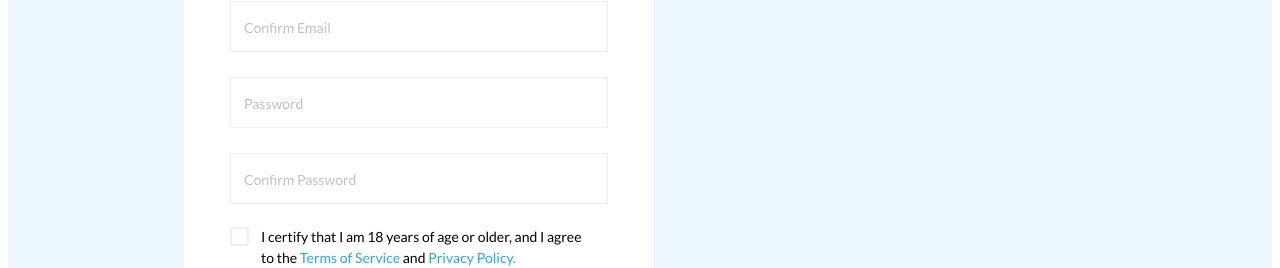
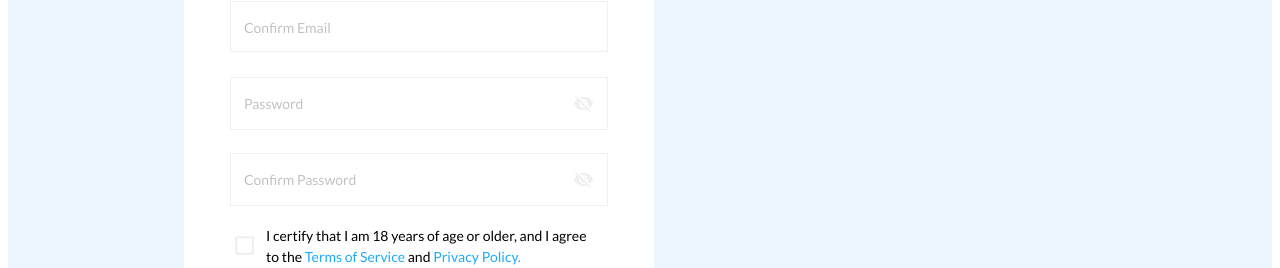
Before and after one commit to shestakova1806/employee-from, a React (Create React App) app: page / in a window 1280 px wide. Shown: the part 487-755 px from the top of the page. Built offline with nearby package versions, Linux system fonts and the light colour scheme.

Commit message:
feat: added input password

```diff
--- a/src/components/Controls/Controls.js
+++ b/src/components/Controls/Controls.js
@@ -1,5 +1,6 @@
 import { InputSmall } from "./InputSmall";
 import { InputBig } from "./InputBig";
+import { InputPassword } from "./InputPassword";
 import { Select } from "./Select";
 import { Checkbox } from "./Checkbox";
 import { Button } from "./Button";
@@ -7,6 +8,7 @@ import { Button } from "./Button";
 export const Controls = {
   InputSmall,
   InputBig,
+  InputPassword,
   Select,
   Checkbox,
   Button,
--- /dev/null
+++ b/src/components/Controls/InputPassword.js
@@ -0,0 +1,91 @@
+import React from "react";
+import { makeStyles } from "@material-ui/core";
+import OutlinedInput from "@material-ui/core/OutlinedInput";
+import InputLabel from "@material-ui/core/InputLabel";
+import FormHelperText from "@material-ui/core/FormHelperText";
+import FormControl from "@material-ui/core/FormControl";
+
+const useStyles = makeStyles({
+  root: {
+    "& .MuiInputBase-root": {
+      fontFamily: "Lato",
+      fontSize: "14px",
+    },
+    "& .MuiOutlinedInput-root": {
+      borderRadius: "0",
+      height: "53px",
+    },
+    "& .Mui-error": {
+      fontFamily: "Lato",
+      fontSize: "14px",
+    },
+    "& .MuiFormHelperText-root": {
+      fontFamily: "Lato",
+      fontSize: "12px",
+      lineHeight: "1em",
+      marginTop: "3px",
+      marginLeft: "5px",
+    },
+    "& .MuiFormLabel-root": {
+      fontFamily: "Lato",
+      fontSize: "14px",
+      color: "#C2C2C2",
+    },
+    "& .MuiFormLabel-root": {
+      fontFamily: "Lato",
+      fontSize: "14px",
+      color: "#C2C2C2",
+    },
+    "& .MuiOutlinedInput-notchedOutline": {
+      borderColor: "#EFEFEF",
+    },
+    width: "378px",
+    height: "47px",
+    padding: "0",
+  },
+  input: {
+    fontFamily: "Lato",
+    fontSize: "14px",
+  },
+});
+
+export const InputPassword = (props) => {
+  const classes = useStyles();
+  const {
+    name,
+    label,
+    value,
+    error = null,
+    onChange,
+    onBlur,
+    endAdornment,
+    type,
+  } = props;
+  console.log("Input -> error", error);
+
+  return (
+    <FormControl
+      className={classes.root}
+      variant="outlined"
+      {...(error && { error: true })}
+      InputProps={{
+        className: classes.input,
+      }}
+    >
+      <InputLabel>{label}</InputLabel>
+      <OutlinedInput
+        name={name}
+        label={label}
+        type={type}
+        value={value}
+        onBlur={onBlur}
+        onChange={onChange}
+        endAdornment={endAdornment}
+        InputProps={{
+          className: classes.input,
+        }}
+      />
+      {error && <FormHelperText>{error}</FormHelperText>}
+    </FormControl>
+  );
+};
--- a/src/components/Controls/Select.js
+++ b/src/components/Controls/Select.js
@@ -12,6 +12,8 @@ const useStyles = makeStyles({
   root: {
     "& .MuiInputBase-root": {
       height: "51px",
+      fontFamily: "Lato",
+      fontSize: "14px",
     },
     "& .MuiOutlinedInput-root": {
       borderRadius: "0",
--- a/src/components/pages/EmployeeForm.js
+++ b/src/components/pages/EmployeeForm.js
@@ -4,6 +4,10 @@ import { useFormik } from "formik";
 import * as yup from "yup";
 import { Controls } from "../Controls/Controls";
 import { makeStyles } from "@material-ui/core";
+import IconButton from "@material-ui/core/IconButton";
+import InputAdornment from "@material-ui/core/InputAdornment";
+import Visibility from "@material-ui/icons/Visibility";
+import VisibilityOff from "@material-ui/icons/VisibilityOff";
 
 const validationSchema = yup.object({
   firstName: yup
@@ -125,7 +129,6 @@ const useStyles = makeStyles({
     justifyContent: "center",
     alignItems: "center",
     padding: 0,
-    color: "FFFFFF",
     "& .MuiButton-label": {
       fontSize: "14px",
       fontWeight: "700",
@@ -136,9 +139,39 @@ const useStyles = makeStyles({
   blue: {
     color: "#1EAAFC",
   },
+  eye: {
+    "& .MuiSvgIcon-root": {
+      width: "21px",
+      height: "21px",
+    },
+    "& .MuiIconButton-root": {
+      color: "#EFEFEF",
+    },
+  },
 });
 
 const Form = (props) => {
+  const [values, setValues] = React.useState({
+    showPassword: false,
+    showConfirmPassword: false,
+  });
+
+  const handleClickShowPassword = () => {
+    setValues({ ...values, showPassword: !values.showPassword });
+  };
+
+  const handleClickShowConfirmPassword = () => {
+    setValues({ ...values, showConfirmPassword: !values.showConfirmPassword });
+  };
+
+  const handleMouseDownPassword = (event) => {
+    event.preventDefault();
+  };
+
+  const handleMouseDownConfirmPassword = (event) => {
+    event.preventDefault();
+  };
+
   const classes = useStyles();
 
   const formik = useFormik({
@@ -215,24 +248,54 @@ const Form = (props) => {
         />
       </div>
       <div className={classes.row}>
-        <Controls.InputBig
+        <Controls.InputPassword
           name="password"
           label="Password"
           value={formik.values.password}
           onBlur={formik.handleBlur}
           onChange={formik.handleChange}
+          type={values.showPassword ? "text" : "password"}
           error={formik.touched.password && formik.errors.password}
-        ></Controls.InputBig>
+          endAdornment={
+            <InputAdornment position="end" className={classes.eye}>
+              <IconButton
+                aria-label="toggle password visibility"
+                onClick={handleClickShowPassword}
+                onMouseDown={handleMouseDownPassword}
+                edge="end"
+              >
+                {values.showPassword ? <Visibility /> : <VisibilityOff />}
+              </IconButton>
+            </InputAdornment>
+          }
+        />
       </div>
       <div className={classes.row}>
-        <Controls.InputBig
+        <Controls.InputPassword
           name="confirmPassword"
           label="Confirm Password"
           value={formik.values.confirmPassword}
           onBlur={formik.handleBlur}
           onChange={formik.handleChange}
+          type={values.showConfirmPassword ? "text" : "password"}
           error={
             formik.touched.confirmPassword && formik.errors.confirmPassword
+          }
+          endAdornment={
+            <InputAdornment position="end" className={classes.eye}>
+              <IconButton
+                aria-label="toggle password visibility"
+                onClick={handleClickShowConfirmPassword}
+                onMouseDown={handleMouseDownConfirmPassword}
+                edge="end"
+              >
+                {values.showConfirmPassword ? (
+                  <Visibility />
+                ) : (
+                  <VisibilityOff />
+                )}
+              </IconButton>
+            </InputAdornment>
           }
         />
       </div>
```
